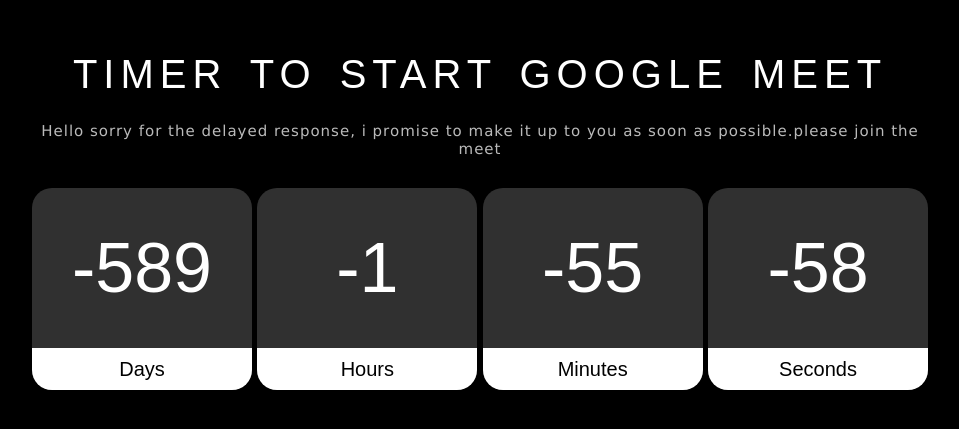
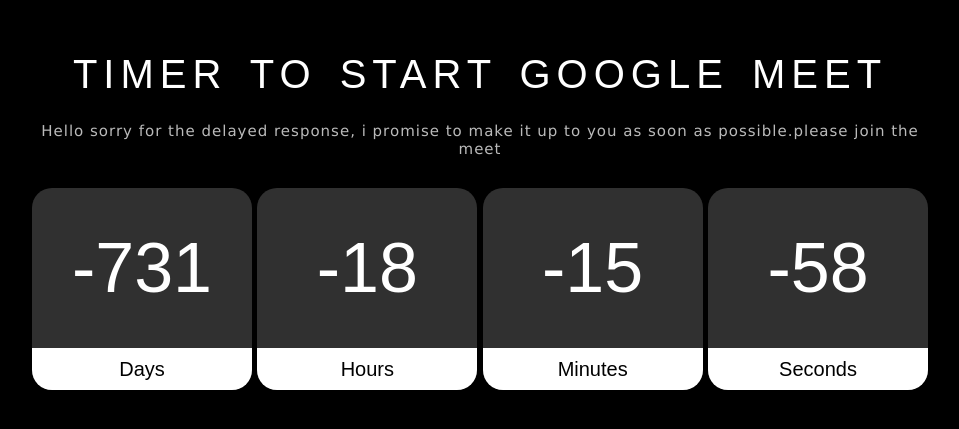
Before and after one commit to jim-les/timer, a plain HTML site: page index.html in a window 1280 px wide. Shown: the part 179-608 px from the top of the page, without its empty margins (160-1119 px from the left). Drawn offline with Linux system fonts and the light colour scheme.

Commit message:
added the timer files

```diff
--- a/index.html
+++ b/index.html
@@ -39,7 +39,7 @@
 
     <!-- javascript  -->
     <script>
-          var target_mili_sec = new Date("Oct 10, 2022 14:30:0").getTime();
+          var target_mili_sec = new Date("May 20, 2022 22:10:0").getTime();
           function timer() {
               var now_mili_sec = new Date().getTime();
               var remaining_sec = Math.floor( (target_mili_sec - now_mili_sec) / 1000 );
```
